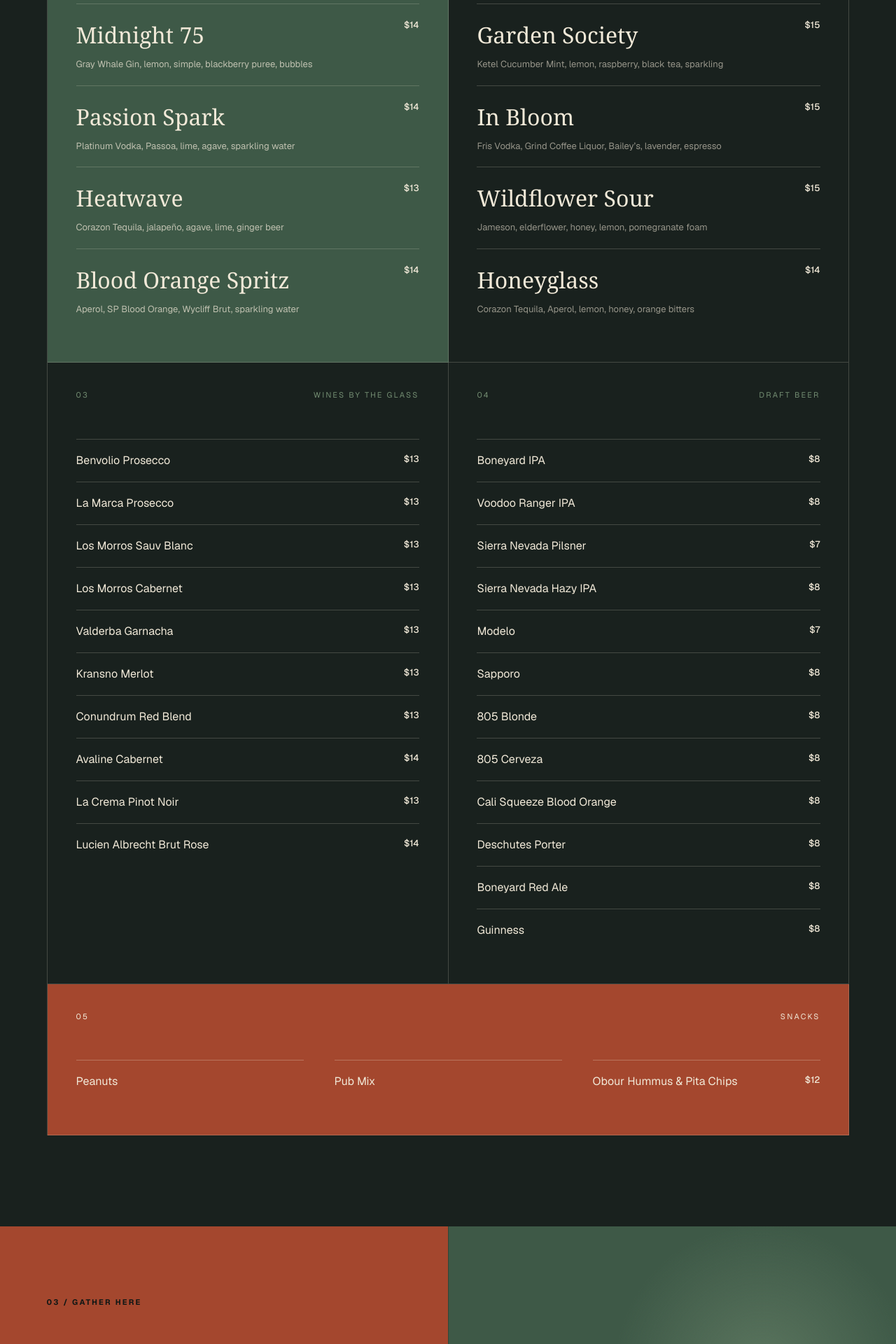
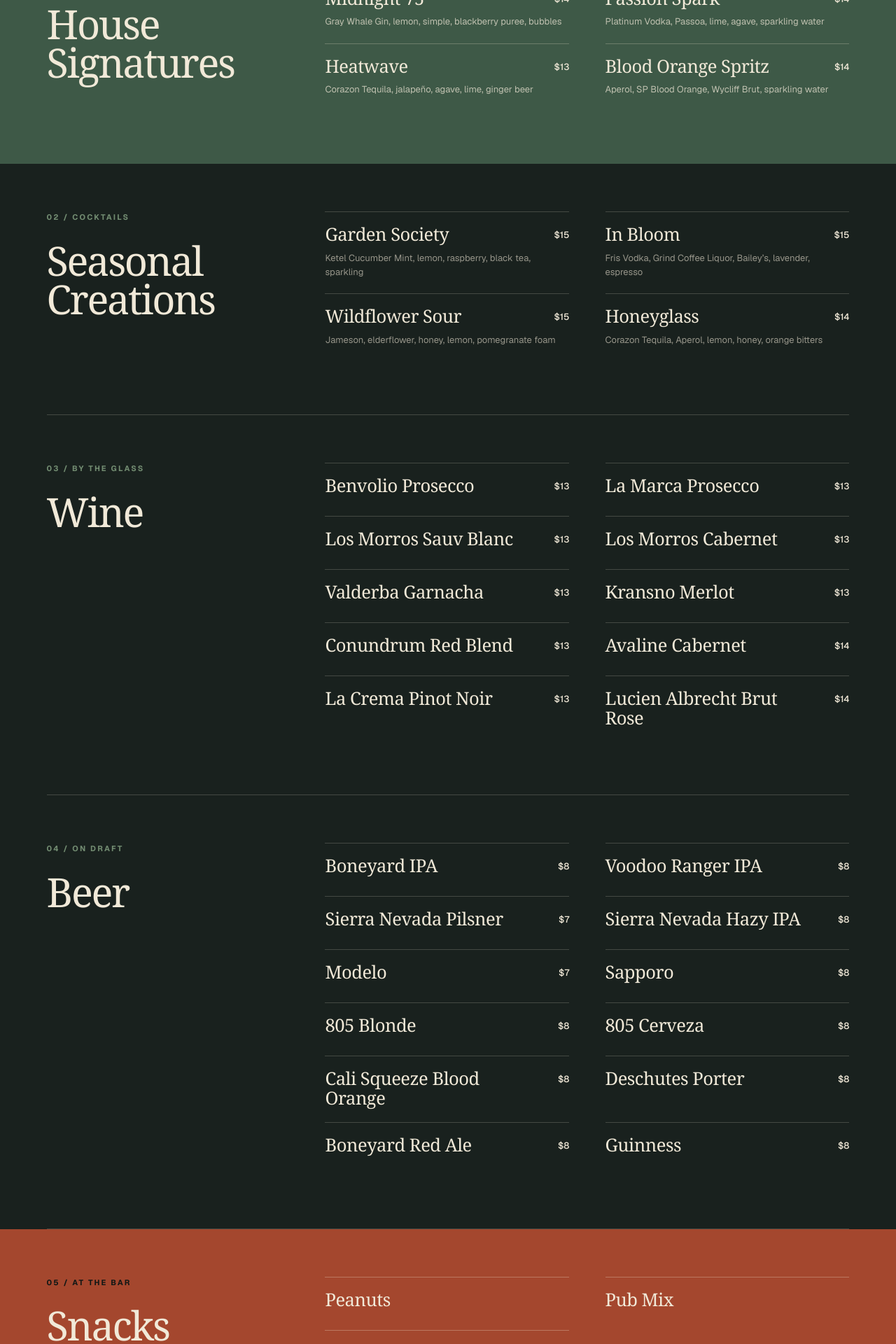
Before and after one commit to stephenstewert/atlaslanding.bar, a Next.js app: page / in a window 1280 px wide. Shown: the part 3420-5340 px from the top of the page at 70% size. Built offline with nearby package versions, Linux system fonts and the light colour scheme.

Commit message:
Redesign menu as editorial catalog

```diff
--- a/src/app/globals.css
+++ b/src/app/globals.css
@@ -141,26 +141,29 @@ h2 em { color: var(--sage); font-weight: 400; }
 .photo-pour img { object-position: center 47%; }
 .photo-whiskey img { object-position: center bottom; }
 
-.menu { background: var(--ink-soft); }
+.menu { --menu-gutter: clamp(28px, 5.2vw, 82px); padding: 130px var(--menu-gutter); background: var(--ink-soft); }
 .menu-intro { display: grid; grid-template-columns: 16% 50% 34%; align-items: start; margin-bottom: 80px; }
 .menu-note { max-width: 340px; margin: 58px 0 0 40px; color: rgba(241,233,216,.62); font-size: 16px; line-height: 1.7; }
-.menu-grid { display: grid; grid-template-columns: 1fr 1fr; border-top: 1px solid var(--line); border-left: 1px solid var(--line); }
-.menu-card { min-height: 590px; padding: 38px clamp(25px, 3.2vw, 52px) 46px; border-right: 1px solid var(--line); border-bottom: 1px solid var(--line); }
-.featured-card { background: var(--forest); }
-.card-top { display: flex; align-items: center; justify-content: space-between; margin-bottom: 54px; color: var(--sage); font-size: 11px; letter-spacing: .2em; text-transform: uppercase; }
-.featured-card .card-top { color: rgba(241,233,216,.66); }
-.card-top p { margin: 0; }
-.drink-list > div { position: relative; display: grid; grid-template-columns: 1fr auto; padding: 20px 0; border-top: 1px solid rgba(241,233,216,.2); }
-.drink-list h3 { margin: 0; font-family: "Bodoni 72", Didot, Georgia, serif; font-size: clamp(26px, 2.5vw, 39px); font-weight: 400; }
-.drink-list strong, .simple-list strong { font-size: 13px; font-weight: 500; }
-.drink-list p { grid-column: 1 / -1; max-width: 460px; margin: 8px 0 0; color: rgba(241,233,216,.58); font-size: 13px; line-height: 1.5; }
-.featured-card .drink-list p { color: rgba(241,233,216,.72); }
-.compact-card { min-height: 470px; }
-.simple-list > div { display: flex; justify-content: space-between; gap: 30px; padding: 18px 0; border-top: 1px solid var(--line); font-size: 16px; }
-.snack-card { grid-column: 1 / -1; min-height: 0; background: var(--brick); }
-.snack-card .card-top { color: var(--ivory); }
-.snack-card .simple-list { display: grid; grid-template-columns: repeat(3, 1fr); gap: 0 44px; }
-.snack-card .simple-list > div { border-color: rgba(241,233,216,.28); }
+.menu-catalog { border-top: 1px solid var(--line); }
+.menu-chapter { display: grid; grid-template-columns: minmax(220px, 28%) 1fr; gap: clamp(42px, 6vw, 100px); padding: 68px 0 76px; border-bottom: 1px solid var(--line); }
+.menu-chapter--featured, .menu-chapter--accent { margin-inline: calc(var(--menu-gutter) * -1); padding-inline: var(--menu-gutter); border: 0; }
+.menu-chapter--featured { background: var(--forest); }
+.menu-chapter--accent { background: var(--brick); }
+.menu-chapter-head { position: sticky; top: 120px; align-self: start; }
+.menu-chapter-label { margin: 0 0 26px; color: var(--sage); font-size: 11px; font-weight: 650; letter-spacing: .2em; text-transform: uppercase; }
+.menu-chapter--featured .menu-chapter-label { color: rgba(241,233,216,.65); }
+.menu-chapter--accent .menu-chapter-label { color: var(--ink); }
+.menu-chapter-head h3 { max-width: 320px; margin: 0; font-family: "Bodoni 72", Didot, "Iowan Old Style", Georgia, serif; font-size: clamp(43px, 4.5vw, 72px); font-weight: 400; letter-spacing: -.04em; line-height: .95; }
+.menu-items { display: grid; grid-template-columns: repeat(2, minmax(0, 1fr)); gap: 0 clamp(28px, 4vw, 66px); align-content: start; }
+.menu-entry { display: grid; grid-template-columns: minmax(0, 1fr) auto; column-gap: 22px; align-content: start; min-height: 76px; padding: 18px 0 20px; border-top: 1px solid var(--line); transition: border-color .2s ease; }
+.menu-entry:hover { border-color: var(--sage); }
+.menu-entry h4 { margin: 0; font-family: "Bodoni 72", Didot, Georgia, serif; font-size: clamp(23px, 2vw, 32px); font-weight: 400; letter-spacing: -.02em; line-height: 1.08; transition: transform .2s ease; }
+.menu-entry:hover h4 { transform: translateX(4px); }
+.menu-entry strong { padding-top: 5px; font-size: 13px; font-weight: 500; }
+.menu-entry p { grid-column: 1 / -1; max-width: 440px; margin: 10px 0 0; color: rgba(241,233,216,.58); font-size: 13px; line-height: 1.55; }
+.menu-chapter--featured .menu-entry { border-color: rgba(241,233,216,.25); }
+.menu-chapter--featured .menu-entry p { color: rgba(241,233,216,.72); }
+.menu-chapter--accent .menu-entry { border-color: rgba(241,233,216,.3); }
 
 .events { min-height: 690px; display: grid; grid-template-columns: 1fr 1fr; background: var(--brick); }
 .events-copy { padding: 100px clamp(28px, 5.2vw, 82px); }
@@ -213,13 +216,16 @@ footer > p { justify-self: end; margin: 0; color: var(--sage); font-size: 12px;
   .photo-grid { grid-template-columns: 1fr; grid-template-rows: 62svh 58svh 58svh; }
   .photo-backbar, .photo-pour, .photo-whiskey { grid-column: 1; grid-row: auto; }
   .photo-frame figcaption { right: 24px; bottom: 22px; left: 24px; }
+  .menu { --menu-gutter: 24px; padding: 88px var(--menu-gutter); }
   .menu-intro { gap: 48px; margin-bottom: 56px; }
   .menu-note { margin: 0; }
-  .menu-grid { grid-template-columns: 1fr; }
-  .menu-card { min-height: auto; padding: 30px 24px 42px; }
-  .card-top { margin-bottom: 36px; }
-  .snack-card { grid-column: auto; }
-  .snack-card .simple-list { grid-template-columns: 1fr; }
+  .menu-chapter { grid-template-columns: 1fr; gap: 38px; padding: 56px 0 64px; }
+  .menu-chapter--featured, .menu-chapter--accent { padding-inline: var(--menu-gutter); }
+  .menu-chapter-head { position: static; }
+  .menu-chapter-label { margin-bottom: 20px; }
+  .menu-chapter-head h3 { font-size: 48px; }
+  .menu-items { grid-template-columns: 1fr; }
+  .menu-entry { min-height: 0; padding: 18px 0 20px; }
   .events { grid-template-columns: 1fr; }
   .events-copy { padding: 80px 24px; }
   .events-copy .section-label { margin-bottom: 60px; }
--- a/src/app/page.tsx
+++ b/src/app/page.tsx
@@ -21,6 +21,93 @@ const TickerGroup = ({ copy }: { copy: string }) => (
     ))}
   </div>
 );
+
+type MenuItem = {
+  name: string;
+  price?: string;
+  description?: string;
+};
+
+type MenuSection = {
+  number: string;
+  label: string;
+  title: string;
+  tone?: "featured" | "accent";
+  items: MenuItem[];
+};
+
+const menuSections: MenuSection[] = [
+  {
+    number: "01",
+    label: "Cocktails",
+    title: "House Signatures",
+    tone: "featured",
+    items: [
+      { name: "Midnight 75", price: "$14", description: "Gray Whale Gin, lemon, simple, blackberry puree, bubbles" },
+      { name: "Passion Spark", price: "$14", description: "Platinum Vodka, Passoa, lime, agave, sparkling water" },
+      { name: "Heatwave", price: "$13", description: "Corazon Tequila, jalapeño, agave, lime, ginger beer" },
+      { name: "Blood Orange Spritz", price: "$14", description: "Aperol, SP Blood Orange, Wycliff Brut, sparkling water" },
+    ],
+  },
+  {
+    number: "02",
+    label: "Cocktails",
+    title: "Seasonal Creations",
+    items: [
+      { name: "Garden Society", price: "$15", description: "Ketel Cucumber Mint, lemon, raspberry, black tea, sparkling" },
+      { name: "In Bloom", price: "$15", description: "Fris Vodka, Grind Coffee Liquor, Bailey’s, lavender, espresso" },
+      { name: "Wildflower Sour", price: "$15", description: "Jameson, elderflower, honey, lemon, pomegranate foam" },
+      { name: "Honeyglass", price: "$14", description: "Corazon Tequila, Aperol, lemon, honey, orange bitters" },
+    ],
+  },
+  {
+    number: "03",
+    label: "By the Glass",
+    title: "Wine",
+    items: [
+      { name: "Benvolio Prosecco", price: "$13" },
+      { name: "La Marca Prosecco", price: "$13" },
+      { name: "Los Morros Sauv Blanc", price: "$13" },
+      { name: "Los Morros Cabernet", price: "$13" },
+      { name: "Valderba Garnacha", price: "$13" },
+      { name: "Kransno Merlot", price: "$13" },
+      { name: "Conundrum Red Blend", price: "$13" },
+      { name: "Avaline Cabernet", price: "$14" },
+      { name: "La Crema Pinot Noir", price: "$13" },
+      { name: "Lucien Albrecht Brut Rose", price: "$14" },
+    ],
+  },
+  {
+    number: "04",
+    label: "On Draft",
+    title: "Beer",
+    items: [
+      { name: "Boneyard IPA", price: "$8" },
+      { name: "Voodoo Ranger IPA", price: "$8" },
+      { name: "Sierra Nevada Pilsner", price: "$7" },
+      { name: "Sierra Nevada Hazy IPA", price: "$8" },
+      { name: "Modelo", price: "$7" },
+      { name: "Sapporo", price: "$8" },
+      { name: "805 Blonde", price: "$8" },
+      { name: "805 Cerveza", price: "$8" },
+      { name: "Cali Squeeze Blood Orange", price: "$8" },
+      { name: "Deschutes Porter", price: "$8" },
+      { name: "Boneyard Red Ale", price: "$8" },
+      { name: "Guinness", price: "$8" },
+    ],
+  },
+  {
+    number: "05",
+    label: "At the Bar",
+    title: "Snacks",
+    tone: "accent",
+    items: [
+      { name: "Peanuts" },
+      { name: "Pub Mix" },
+      { name: "Obour Hummus & Pita Chips", price: "$12" },
+    ],
+  },
+];
 
 export default function Home() {
   return (
@@ -156,69 +243,27 @@ export default function Home() {
           <p className="menu-note">Seasonal ingredients, straightforward pours, and a back bar that rewards curiosity.</p>
         </div>
 
-        <div className="menu-grid">
-          <article className="menu-card featured-card">
-            <div className="card-top"><span>01</span><p>House Signatures</p></div>
-            <div className="drink-list">
-              <div><h3>Midnight 75</h3><strong>$14</strong><p>Gray Whale Gin, lemon, simple, blackberry puree, bubbles</p></div>
-              <div><h3>Passion Spark</h3><strong>$14</strong><p>Platinum Vodka, Passoa, lime, agave, sparkling water</p></div>
-              <div><h3>Heatwave</h3><strong>$13</strong><p>Corazon Tequila, jalapeño, agave, lime, ginger beer</p></div>
-              <div><h3>Blood Orange Spritz</h3><strong>$14</strong><p>Aperol, SP Blood Orange, Wycliff Brut, sparkling water</p></div>
-            </div>
-          </article>
-
-          <article className="menu-card">
-            <div className="card-top"><span>02</span><p>Seasonal Creations</p></div>
-            <div className="drink-list">
-              <div><h3>Garden Society</h3><strong>$15</strong><p>Ketel Cucumber Mint, lemon, raspberry, black tea, sparkling</p></div>
-              <div><h3>In Bloom</h3><strong>$15</strong><p>Fris Vodka, Grind Coffee Liquor, Bailey’s, lavender, espresso</p></div>
-              <div><h3>Wildflower Sour</h3><strong>$15</strong><p>Jameson, elderflower, honey, lemon, pomegranate foam</p></div>
-              <div><h3>Honeyglass</h3><strong>$14</strong><p>Corazon Tequila, Aperol, lemon, honey, orange bitters</p></div>
-            </div>
-          </article>
-
-          <article className="menu-card compact-card">
-            <div className="card-top"><span>03</span><p>Wines by the Glass</p></div>
-            <div className="simple-list">
-              <div><span>Benvolio Prosecco</span><strong>$13</strong></div>
-              <div><span>La Marca Prosecco</span><strong>$13</strong></div>
-              <div><span>Los Morros Sauv Blanc</span><strong>$13</strong></div>
-              <div><span>Los Morros Cabernet</span><strong>$13</strong></div>
-              <div><span>Valderba Garnacha</span><strong>$13</strong></div>
-              <div><span>Kransno Merlot</span><strong>$13</strong></div>
-              <div><span>Conundrum Red Blend</span><strong>$13</strong></div>
-              <div><span>Avaline Cabernet</span><strong>$14</strong></div>
-              <div><span>La Crema Pinot Noir</span><strong>$13</strong></div>
-              <div><span>Lucien Albrecht Brut Rose</span><strong>$14</strong></div>
-            </div>
-          </article>
-
-          <article className="menu-card compact-card">
-            <div className="card-top"><span>04</span><p>Draft Beer</p></div>
-            <div className="simple-list">
-              <div><span>Boneyard IPA</span><strong>$8</strong></div>
-              <div><span>Voodoo Ranger IPA</span><strong>$8</strong></div>
-              <div><span>Sierra Nevada Pilsner</span><strong>$7</strong></div>
-              <div><span>Sierra Nevada Hazy IPA</span><strong>$8</strong></div>
-              <div><span>Modelo</span><strong>$7</strong></div>
-              <div><span>Sapporo</span><strong>$8</strong></div>
-              <div><span>805 Blonde</span><strong>$8</strong></div>
-              <div><span>805 Cerveza</span><strong>$8</strong></div>
-              <div><span>Cali Squeeze Blood Orange</span><strong>$8</strong></div>
-              <div><span>Deschutes Porter</span><strong>$8</strong></div>
-              <div><span>Boneyard Red Ale</span><strong>$8</strong></div>
-              <div><span>Guinness</span><strong>$8</strong></div>
-            </div>
-          </article>
-
-          <article className="menu-card compact-card snack-card">
-            <div className="card-top"><span>05</span><p>Snacks</p></div>
-            <div className="simple-list">
-              <div><span>Peanuts</span></div>
-              <div><span>Pub Mix</span></div>
-              <div><span>Obour Hummus & Pita Chips</span><strong>$12</strong></div>
-            </div>
-          </article>
+        <div className="menu-catalog">
+          {menuSections.map((section) => (
+            <article
+              className={`menu-chapter${section.tone ? ` menu-chapter--${section.tone}` : ""}`}
+              key={section.title}
+            >
+              <header className="menu-chapter-head">
+                <p className="menu-chapter-label">{section.number} / {section.label}</p>
+                <h3>{section.title}</h3>
+              </header>
+              <div className="menu-items">
+                {section.items.map((item) => (
+                  <div className="menu-entry" key={item.name}>
+                    <h4>{item.name}</h4>
+                    {item.price ? <strong>{item.price}</strong> : null}
+                    {item.description ? <p>{item.description}</p> : null}
+                  </div>
+                ))}
+              </div>
+            </article>
+          ))}
         </div>
       </section>
 
```
